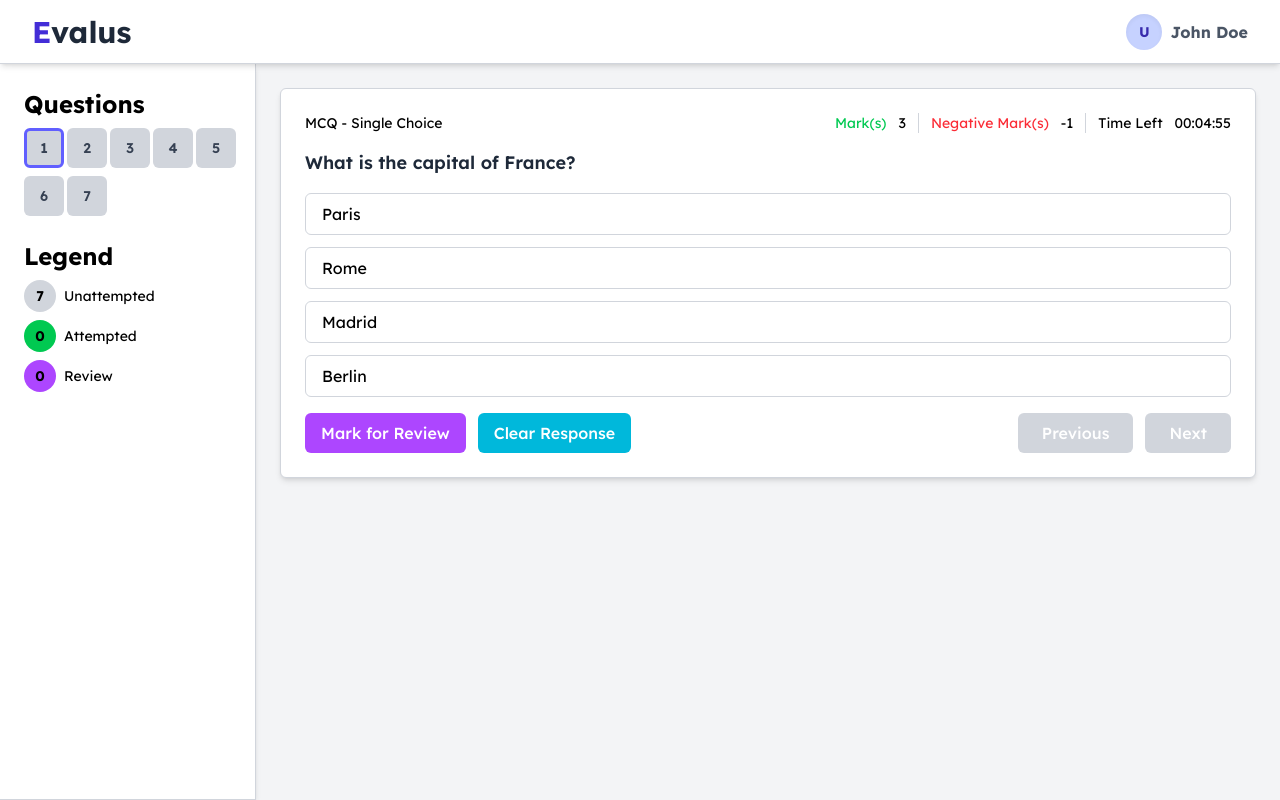
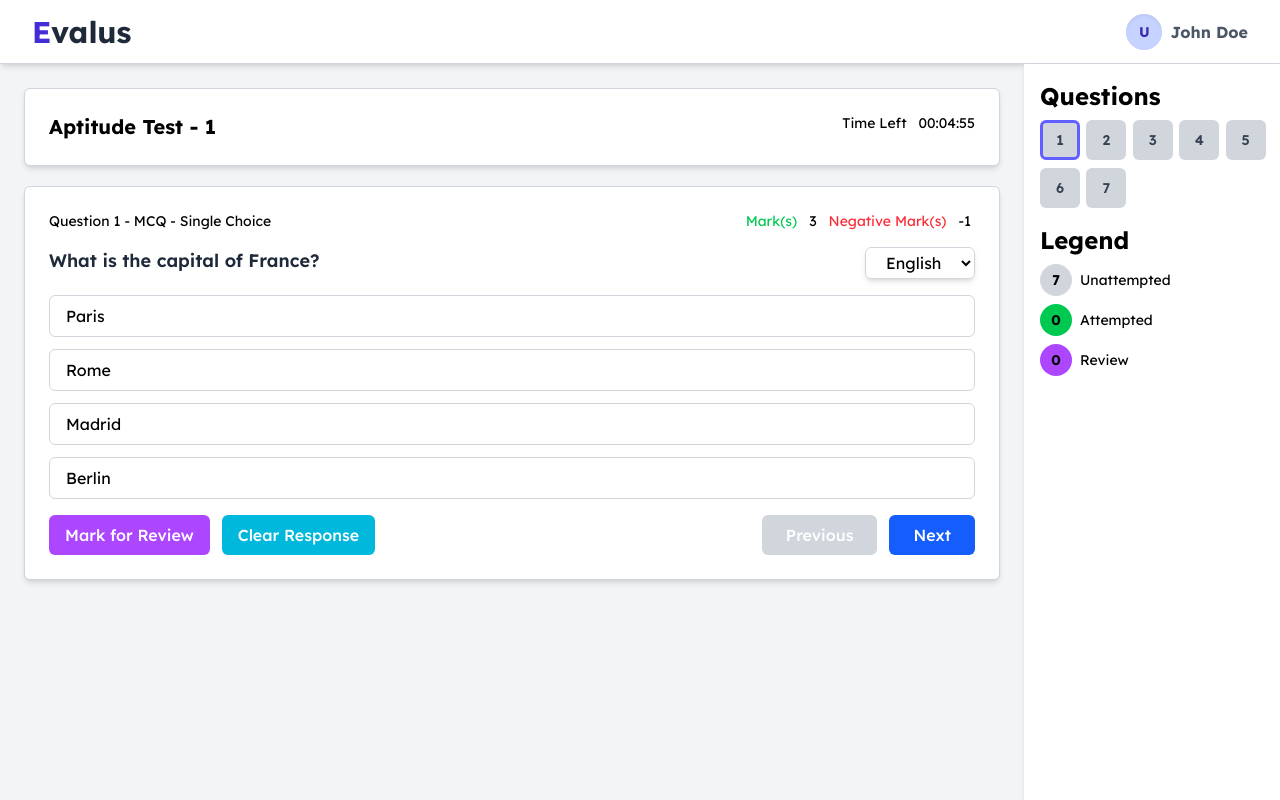
Before and after one commit to thoughtprotech/evalus-student-portal, a Next.js app: page /exam/1 in a window 1280 px wide. Built offline with nearby package versions, Linux system fonts and the light colour scheme.

Commit message:
UI changes

```diff
--- a/src/app/dashboard/components/TestCards.tsx
+++ b/src/app/dashboard/components/TestCards.tsx
@@ -74,7 +74,7 @@ export default function TestCards({
     linkIcon = <Play className="w-5 h-5 ml-2" />;
     linkHref = `/exam/systemCheck/${encodeURIComponent(id)}`;
   } else if (status === "UpNext") {
-    linkText = "Register";
+    linkText = "SignUp";
     linkIcon = <CalendarCheckIcon className="w-5 h-5 ml-2" />;
     linkHref = `/dashboard/register/${encodeURIComponent(id)}`;
   } else if (status === "Missed") {
--- a/src/app/exam/[id]/page.tsx
+++ b/src/app/exam/[id]/page.tsx
@@ -5,8 +5,9 @@ import { useEffect, useState } from "react";
 import clsx from "clsx";
 import ConfirmationModal from "@/components/ConfirmationModal";
 import CountdownTimer from "@/components/CountdownTimer";
+import { Menu, X } from "lucide-react";
 
-type QuestionStatus = "unattempted" | "attempted" | "review";
+type QuestionStatus = "unattempted" | "attempted" | "review" | "answeredMarkedForReview";
 
 type QuestionType =
   | "single"
@@ -120,6 +121,7 @@ export default function ExamPage() {
   const [currentIndex, setCurrentIndex] = useState(0);
   const [showModal, setShowModal] = useState(false);
   const [errorMessage, setErrorMessage] = useState<string | null>(null);
+  const [sidebarOpen, setSidebarOpen] = useState(false);
 
   useEffect(() => {
     setQuestions(mockQuestions);
@@ -437,11 +439,165 @@ export default function ExamPage() {
 
   return (
     <div className="h-full flex flex-col md:flex-row bg-gray-100">
+      {/* Main */}
+      <main className="flex-1 p-4 sm:p-6 flex flex-col gap-5">
+        <div className="bg-white p-4 sm:p-6 rounded-md shadow-md border border-gray-300 space-y-4">
+          <div className="w-full flex justify-between">
+            <div className="flex items-center gap-2">
+              <div className="md:hidden">
+                <div onClick={() => setSidebarOpen(!sidebarOpen)}>
+                  {sidebarOpen ? (
+                    <X className="w-6 h-6" />
+                  ) : (
+                    <Menu className="w-6 h-6" />
+                  )}
+                </div>
+              </div>
+              <div>
+                <h1 className="font-bold text-sm md:text-xl">
+                  Aptitude Test - 1
+                </h1>
+              </div>
+            </div>
+            <div className="w-fit flex gap-3 text-sm">
+              <h1 className="text-nowrap">Time Left</h1>
+              <CountdownTimer
+                initialTime="00:05:00"
+                onComplete={handleTimeout}
+                className="text-sm"
+              />
+            </div>
+          </div>
+        </div>
+        {currentQuestion && (
+          <div className="bg-white p-4 sm:p-6 rounded-md shadow-md border border-gray-300 space-y-4">
+            <div className="w-full flex flex-col gap-2 md:flex md:flex-row justify-between">
+              <div>
+                <h1 className="text-sm">
+                  Question {currentIndex + 1} -{" "}
+                  {questionTypeMapping[currentQuestion.type]}
+                </h1>
+              </div>
+              <div className="flex gap-3">
+                <div className="flex gap-3 text-sm">
+                  <h1 className="text-green-500">Mark(s)</h1>
+                  <h1>{currentQuestion.mark}</h1>
+                </div>
+                <div className="flex gap-3 text-sm pr-1">
+                  <h1 className="text-red-500 text-nowrap">Negative Mark(s)</h1>
+                  <h1>{currentQuestion.negativeMark}</h1>
+                </div>
+              </div>
+            </div>
+            <div className="w-full flex justify-between">
+              <div>
+                <h2 className="text-md sm:text-lg font-semibold text-gray-800">
+                  {currentQuestion.text}
+                </h2>
+              </div>
+              <div>
+                <select className="border border-gray-300 px-4 py-1 rounded-md shadow-md cursor-pointer">
+                  <option value="english">English</option>
+                  <option value="telugu">Telugu</option>
+                </select>
+              </div>
+            </div>
+            {errorMessage && (
+              <div className="mb-4 text-sm text-red-600 font-medium">
+                {errorMessage}
+              </div>
+            )}
+            <div className="space-y-3">{renderQuestion()}</div>
+            <div className="flex flex-col md:flex md:flex-row items-center justify-between gap-4 mt-4">
+              <div className="w-full flex gap-3">
+                <button
+                  onClick={toggleMarkForReview}
+                  className={clsx(
+                    "w-full md:w-fit px-4 py-2 rounded-md font-medium text-white cursor-pointer",
+                    currentQuestion.status === "review"
+                      ? "bg-gray-500 hover:bg-gray-600"
+                      : "bg-purple-500 hover:bg-purple-600"
+                  )}
+                >
+                  {currentQuestion.status === "review"
+                    ? "Unmark Review"
+                    : "Mark for Review"}
+                </button>
+                <button
+                  onClick={clearResponse}
+                  className={clsx(
+                    "w-full md:w-fit px-4 py-2 rounded-md font-medium text-white cursor-pointer bg-cyan-500 hover:bg-cyan-600"
+                  )}
+                >
+                  Clear Response
+                </button>
+              </div>
+
+              <div className="w-full md:w-fit flex gap-3">
+                <div className="w-full md:w-fit">
+                  <button
+                    onClick={handlePreviousQuestion}
+                    disabled={currentIndex === 0}
+                    className={clsx(
+                      "w-full md:w-fit px-6 py-2 rounded-md font-medium text-white transition cursor-pointer",
+                      currentIndex === 0
+                        ? "bg-gray-300 cursor-not-allowed"
+                        : "bg-blue-600 hover:bg-blue-700"
+                    )}
+                  >
+                    Previous
+                  </button>
+                </div>
+                {currentIndex < questions.length - 1 ? (
+                  <div className="w-full md:w-fit">
+                    <button
+                      onClick={handleNextQuestion}
+                      className={clsx(
+                        "w-full md:w-fit px-6 py-2 rounded-md font-medium text-white transition cursor-pointer bg-blue-600 hover:bg-blue-700"
+                      )}
+                    >
+                      Next
+                    </button>
+                  </div>
+                ) : (
+                  <div className="w-full md:w-fit">
+                    <button
+                      onClick={handleSubmit}
+                      className="w-full text-nowrap px-6 py-2 bg-green-600 hover:bg-green-700 text-white rounded-md font-medium cursor-pointer"
+                    >
+                      Submit Test
+                    </button>
+                  </div>
+                )}
+              </div>
+            </div>
+          </div>
+        )}
+      </main>
+
       {/* Sidebar */}
-      <aside className="md:w-64 w-full bg-white border-b md:border-r border-gray-300 p-4 md:p-6 shadow-md flex flex-col gap-2">
+      <aside
+        className={clsx(
+          // common styles
+          "bg-white border-gray-300 shadow-md flex flex-col gap-2 p-4",
+          // positioning
+          "fixed top-16 left-0 lg:static w-full h-full transform transition-transform duration-300 z-50",
+          // mobile open/closed
+          sidebarOpen ? "translate-x-0" : "-translate-x-full md:translate-x-0",
+          // desktop static sidebar
+          "md:static md:translate-y-0 md:block md:w-64"
+        )}
+      >
         <div className="flex flex-col gap-2">
-          <div>
-            <h1 className="font-bold text-2xl">Questions</h1>
+          <div className="flex items-center gap-2">
+            <div className="md:hidden">
+              <div onClick={() => setSidebarOpen(!sidebarOpen)}>
+                {sidebarOpen ? <X size={20} /> : <Menu size={20} />}
+              </div>
+            </div>
+            <div>
+              <h1 className="font-bold text-2xl">Questions</h1>
+            </div>
           </div>
           <div className="grid grid-cols-8 md:grid-cols-5 gap-2 mb-4">
             {questions.map((q, index) => (
@@ -502,126 +658,6 @@ export default function ExamPage() {
         </div>
       </aside>
 
-      {/* Main */}
-      <main className="flex-1 p-4 sm:p-6">
-        {currentQuestion && (
-          <div className="bg-white p-4 sm:p-6 rounded-md shadow-md border border-gray-300 space-y-4">
-            <div className="w-full flex flex-col md:flex md:flex-row justify-between">
-              <div>
-                <h1 className="text-sm">
-                  {questionTypeMapping[currentQuestion.type]}
-                </h1>
-              </div>
-              <div className="w-full flex gap-3 text-sm md:hidden">
-                <h1 className="text-nowrap">Time Left</h1>
-                <CountdownTimer
-                  initialTime="00:05:00"
-                  onComplete={handleTimeout}
-                  className="text-sm"
-                />
-              </div>
-              <div className="flex gap-3">
-                <div className="w-full flex gap-3 text-sm border-r border-r-gray-300 pr-3">
-                  <h1 className="text-green-500">Mark(s)</h1>
-                  <h1>{currentQuestion.mark}</h1>
-                </div>
-                <div className="w-full flex gap-3 text-sm md:border-r md:border-r-gray-300 pr-3">
-                  <h1 className="text-red-500 text-nowrap">Negative Mark(s)</h1>
-                  <h1>{currentQuestion.negativeMark}</h1>
-                </div>
-                <div className="w-full md:flex gap-3 text-sm hidden">
-                  <h1 className="text-nowrap">Time Left</h1>
-                  <CountdownTimer
-                    initialTime="00:05:00"
-                    onComplete={handleTimeout}
-                    className="text-sm"
-                  />
-                </div>
-              </div>
-            </div>
-            <h2 className="text-md sm:text-lg font-semibold text-gray-800">
-              {currentQuestion.text}
-            </h2>
-            {errorMessage && (
-              <div className="mb-4 text-sm text-red-600 font-medium">
-                {errorMessage}
-              </div>
-            )}
-            <div className="space-y-3">{renderQuestion()}</div>
-            <div className="flex flex-col md:flex md:flex-row items-center justify-between gap-4 mt-4">
-              <div className="w-full flex gap-3">
-                <button
-                  onClick={toggleMarkForReview}
-                  className={clsx(
-                    "w-full md:w-fit px-4 py-2 rounded-md font-medium text-white cursor-pointer",
-                    currentQuestion.status === "review"
-                      ? "bg-gray-500 hover:bg-gray-600"
-                      : "bg-purple-500 hover:bg-purple-600"
-                  )}
-                >
-                  {currentQuestion.status === "review"
-                    ? "Unmark Review"
-                    : "Mark for Review"}
-                </button>
-                <button
-                  onClick={clearResponse}
-                  className={clsx(
-                    "w-full md:w-fit px-4 py-2 rounded-md font-medium text-white cursor-pointer bg-cyan-500 hover:bg-cyan-600"
-                  )}
-                >
-                  Clear Response
-                </button>
-              </div>
-
-              <div className="w-full md:w-fit flex gap-3">
-                <div className="w-full md:w-fit">
-                  <button
-                    onClick={handlePreviousQuestion}
-                    disabled={currentIndex === 0}
-                    className={clsx(
-                      "w-full md:w-fit px-6 py-2 rounded-md font-medium text-white transition cursor-pointer",
-                      currentIndex === 0
-                        ? "bg-gray-300 cursor-not-allowed"
-                        : "bg-blue-600 hover:bg-blue-700"
-                    )}
-                  >
-                    Previous
-                  </button>
-                </div>
-                {currentIndex < questions.length - 1 ? (
-                  <div className="w-full md:w-fit">
-                    <button
-                      onClick={handleNextQuestion}
-                      disabled={
-                        currentQuestion.status === "unattempted" &&
-                        !["review"].includes(currentQuestion.status)
-                      }
-                      className={clsx(
-                        "w-full md:w-fit px-6 py-2 rounded-md font-medium text-white transition cursor-pointer",
-                        currentQuestion.status === "unattempted"
-                          ? "bg-gray-300 cursor-not-allowed"
-                          : "bg-blue-600 hover:bg-blue-700"
-                      )}
-                    >
-                      Next
-                    </button>
-                  </div>
-                ) : (
-                  <div className="w-full md:w-fit">
-                    <button
-                      onClick={handleSubmit}
-                      className="w-full text-nowrap px-6 py-2 bg-green-600 hover:bg-green-700 text-white rounded-md font-medium cursor-pointer"
-                    >
-                      Submit Test
-                    </button>
-                  </div>
-                )}
-              </div>
-            </div>
-          </div>
-        )}
-      </main>
-
       <ConfirmationModal
         isOpen={showModal}
         title="Submit Test?"
```
